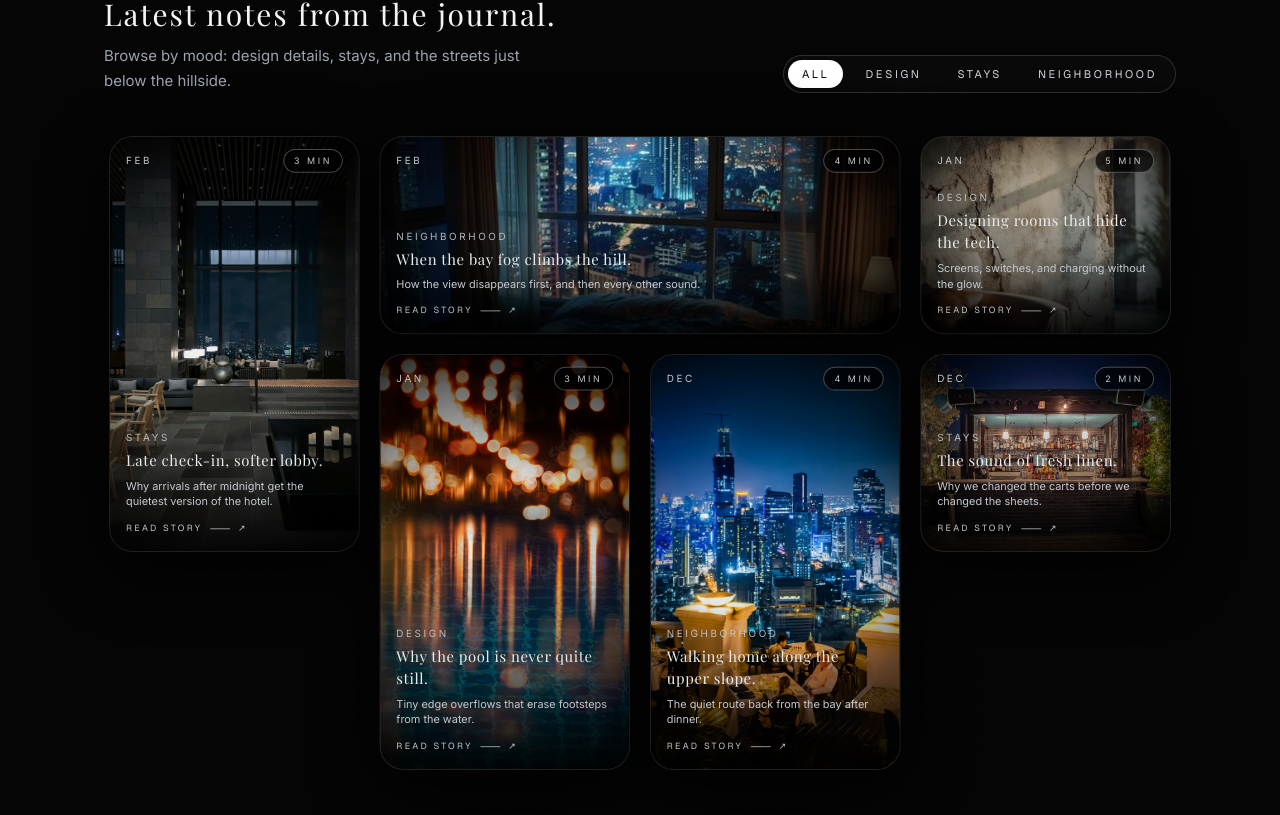
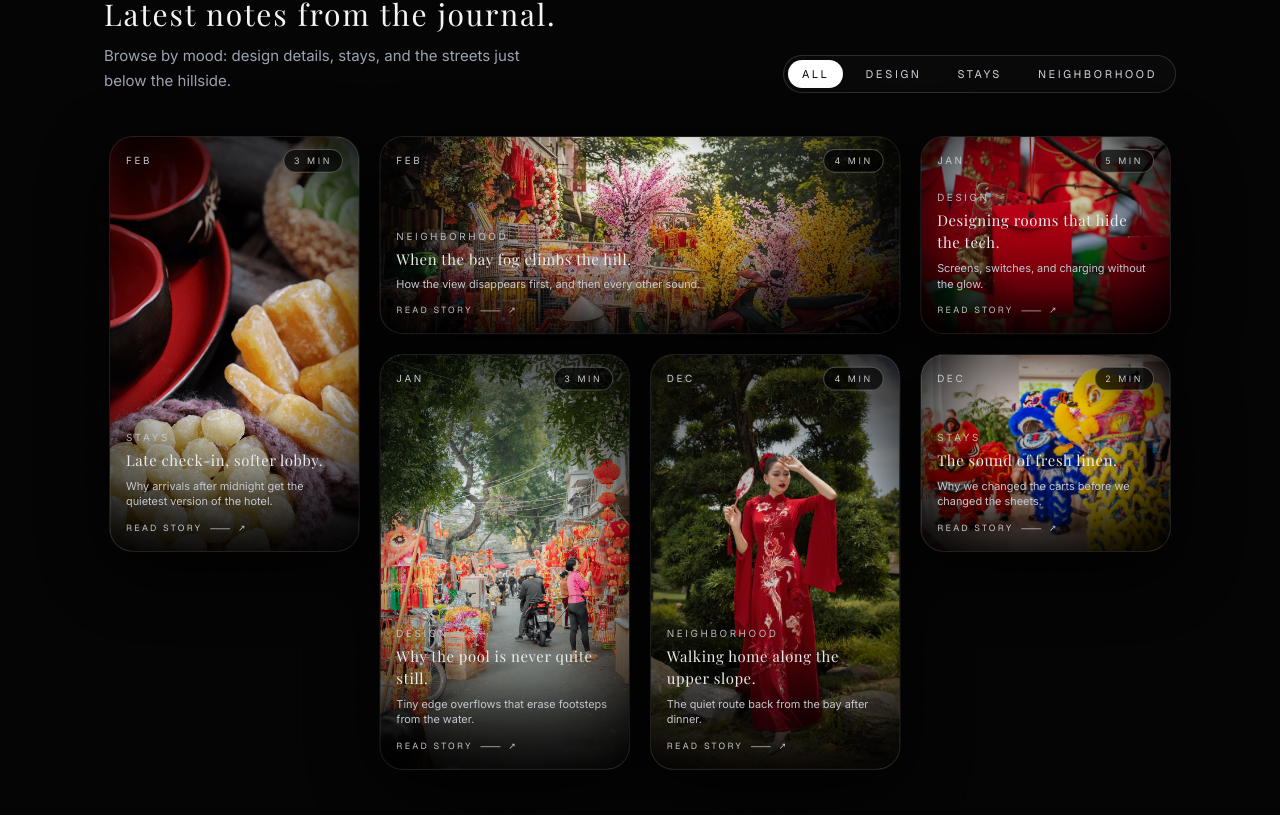
Before and after one commit to nguyen-phung-hung/helping-project, a Next.js app: page /blog in a window 1280 px wide. Shown: the part 1285-2100 px from the top of the page. Built offline with nearby package versions, Linux system fonts and the light colour scheme.

Commit message:
add images to blog page

```diff
--- a/app/(front-pages)/components/blog/BlogHeroGallery.tsx
+++ b/app/(front-pages)/components/blog/BlogHeroGallery.tsx
@@ -33,7 +33,7 @@ const featuredPosts: FeaturedPost[] = [
     title: "When the lobby sounds like a quiet bar.",
     blurb:
       "Candles, glass, and late check-ins—the lobby after 10 p.m. becomes the calmest room in the building.",
-    image: "/gallery/lobby-evening.jpg",
+    image: "/blog/uhm.png",
     layout: "tall",
   },
   {
@@ -88,7 +88,7 @@ const featuredPosts: FeaturedPost[] = [
     title: "First light in the lounge.",
     blurb:
       "The way the city haze lifts off the windows just before breakfast begins.",
-    image: "/gallery/room-cityview.jpg",
+    image: "/blog/tet-holday.png",
     layout: "small",
   },
 ];
--- a/app/(front-pages)/components/contact/BlogFeedWall.tsx
+++ b/app/(front-pages)/components/contact/BlogFeedWall.tsx
@@ -33,7 +33,7 @@ const feedPosts: FeedPost[] = [
     readTime: "3 min",
     title: "Late check-in, softer lobby.",
     blurb: "Why arrivals after midnight get the quietest version of the hotel.",
-    image: "/gallery/lobby-evening.jpg",
+    image: "/blog/mut-tet-min.png",
     layout: "medium",
   },
   {
@@ -43,7 +43,7 @@ const feedPosts: FeedPost[] = [
     readTime: "4 min",
     title: "When the bay fog climbs the hill.",
     blurb: "How the view disappears first, and then every other sound.",
-    image: "/gallery/room-cityview.jpg",
+    image: "/blog/tet-holday.png",
     layout: "wide",
   },
   {
@@ -53,7 +53,7 @@ const feedPosts: FeedPost[] = [
     readTime: "5 min",
     title: "Designing rooms that hide the tech.",
     blurb: "Screens, switches, and charging without the glow.",
-    image: "/gallery/detail-texture.jpg",
+    image: "/blog/red-envolop.png",
     layout: "small",
   },
   {
@@ -63,7 +63,7 @@ const feedPosts: FeedPost[] = [
     readTime: "3 min",
     title: "Why the pool is never quite still.",
     blurb: "Tiny edge overflows that erase footsteps from the water.",
-    image: "/gallery/pool-dusk.jpg",
+    image: "/blog/tet-road.png",
     layout: "medium",
   },
   {
@@ -73,7 +73,7 @@ const feedPosts: FeedPost[] = [
     readTime: "4 min",
     title: "Walking home along the upper slope.",
     blurb: "The quiet route back from the bay after dinner.",
-    image: "/gallery/rooftop-night.jpg",
+    image: "/blog/uhm.png",
     layout: "medium",
   },
   {
@@ -83,7 +83,7 @@ const feedPosts: FeedPost[] = [
     readTime: "2 min",
     title: "The sound of fresh linen.",
     blurb: "Why we changed the carts before we changed the sheets.",
-    image: "/gallery/bar-detail.jpg",
+    image: "/blog/lion-dance.png",
     layout: "small",
   },
 ];
```
Also changed, not shown: public/blog/tet-holday.png (added), public/blog/uhm.png (added).
